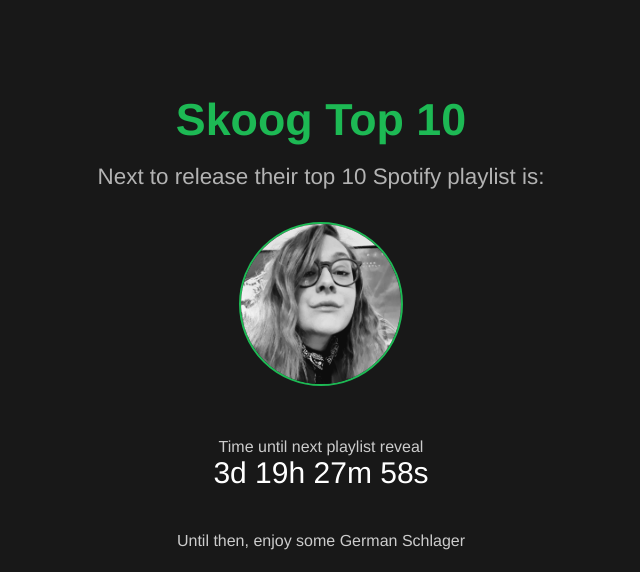
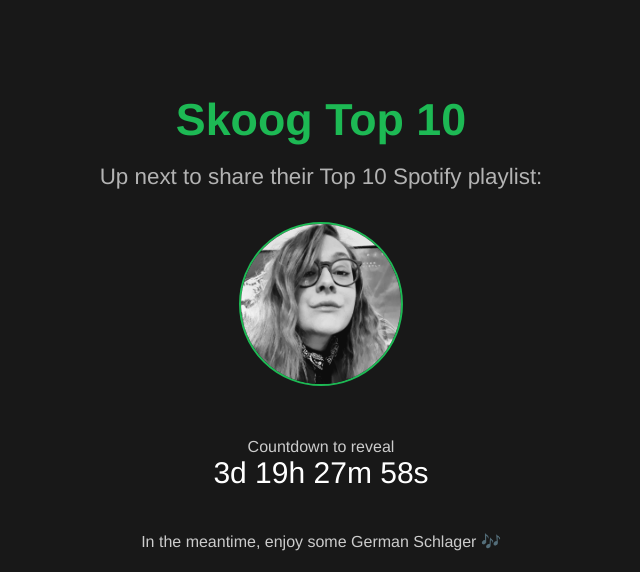
Before and after one commit to FeffCodeMaster/skoog-top-10, a React (Create React App) app in the folder skoog-top-10/: page / in a window 1280 px wide. Shown: the top 572 px of the page, without its empty margins (319-959 px from the left). Built offline with nearby package versions, Linux system fonts and the light colour scheme; grey boxes are pictures that could not be loaded.

Commit message:
Update some text on main page

```diff
--- a/skoog-top-10/src/App.js
+++ b/skoog-top-10/src/App.js
@@ -7,13 +7,13 @@
   return (
     <div className="App">
       <h1>Skoog Top 10</h1>
-      <h2>Next to release their top 10 Spotify playlist is:</h2>
+      <h2>Up next to share their Top 10 Spotify playlist:</h2>
       <img src={elin}></img>
       <br />
-      <span>Time until next playlist reveal</span>
+      <span>Countdown to reveal</span>
       <CountdownToDate targetDate="2025-08-07T16:00:00" />
       <br />
-      <span>Until then, enjoy some German Schlager </span>
+      <span>In the meantime, enjoy some German Schlager 🎶 </span>
       <iframe data-testid="embed-iframe" src="https://open.spotify.com/embed/playlist/352uZJbMoJhiCiDLL7UhQh?utm_source=generator" width="100%" height="352" frameBorder="0" allowfullscreen="" allow="autoplay; clipboard-write; encrypted-media; fullscreen; picture-in-picture" loading="lazy"></iframe>
     </div >
   );
```
